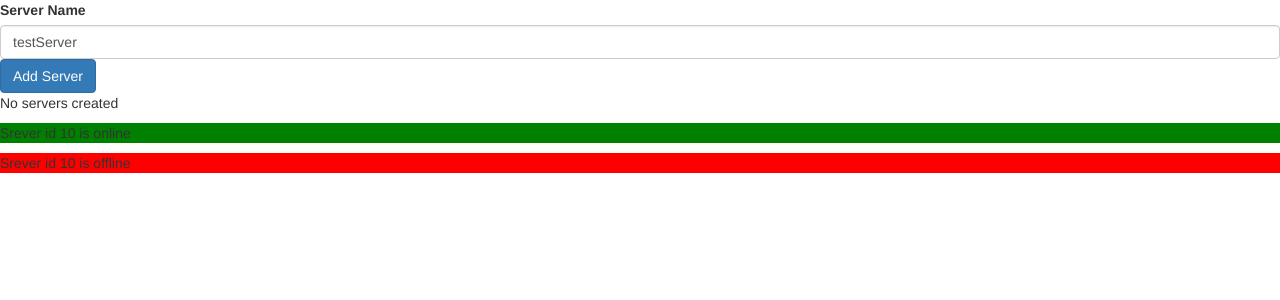
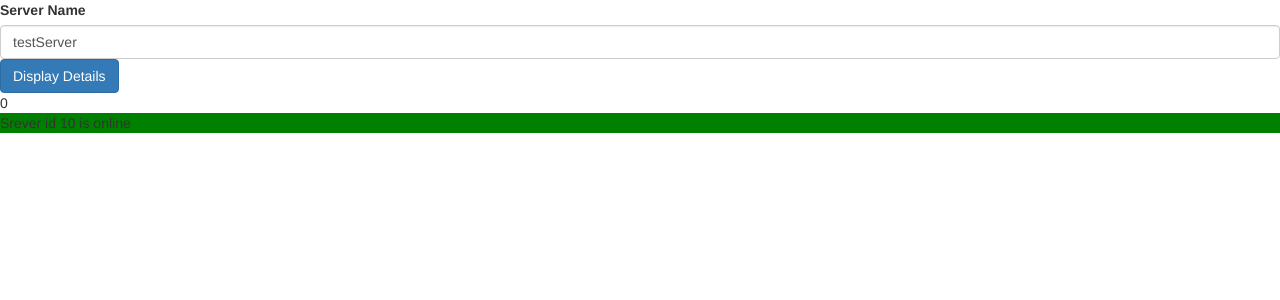
Before and after one commit to RandomShashank/random-angular-app, an Angular app: page / in a window 1280 px wide. Shown: the top 300 px of the page. Built offline with nearby package versions, Linux system fonts and the light colour scheme.

Commit message:
Updating PR

```diff
--- a/src/app/app.component.html
+++ b/src/app/app.component.html
@@ -6,4 +6,3 @@
 <app-servers></app-servers>
 
 <app-server></app-server>
-<app-server></app-server>
--- a/src/app/servers/servers.component.html
+++ b/src/app/servers/servers.component.html
@@ -4,11 +4,17 @@
 
 <!-- <p>{{ serverName }}</p> -->
 
-<button class = "btn btn-primary"
-[disabled]="!allowNewServer"
-(click)="onCreateServer()">Add Server</button>
+<!-- <button class = "btn btn-primary" (click) = "showSecret = !showSecret">Display Details</button> -->
+<button class = "btn btn-primary" (click) = "onToggle()">Display Details</button>
 
-<p *ngIf="serverName"> {{ serverCreationStatus }}</p>
+<p *ngIf="showSecret"> {{ text }}</p>
+<div
+    [ngStyle]="{'background-color': logItem >=5 ? 'blue' : 'white'}"
+    [ngClass]="{'white-text': logItem >=5}"
+    *ngFor="let logItem of log">
+    {{ logItem }}
+
+</div>
 
 <!-- <p>{{ serverCreationStatus }}</p>
 <app-server></app-server> -->
--- a/src/app/servers/servers.component.scss
+++ b/src/app/servers/servers.component.scss
@@ -0,0 +1,3 @@
+.white-text {
+    color: white;
+}
--- a/src/app/servers/servers.component.ts
+++ b/src/app/servers/servers.component.ts
@@ -10,6 +10,9 @@ export class ServersComponent implements OnInit {
   serverCreationStatus = 'No servers created';
   serverName = 'testServer';
   serverCreated = false;
+  text= 'Secret password is tuna';
+  showSecret = false;
+  log = [0];
   constructor() {
     setTimeout(() => {
       this.allowNewServer = true;
@@ -27,4 +30,9 @@ export class ServersComponent implements OnInit {
   onUpdateServerName(event: Event) {
     this.serverName = (<HTMLInputElement>event.target).value;
   }
+
+  onToggle() {
+    this.showSecret = !this.showSecret;
+    this.log.push(this.log.length + 1);
+  }
 }
```
